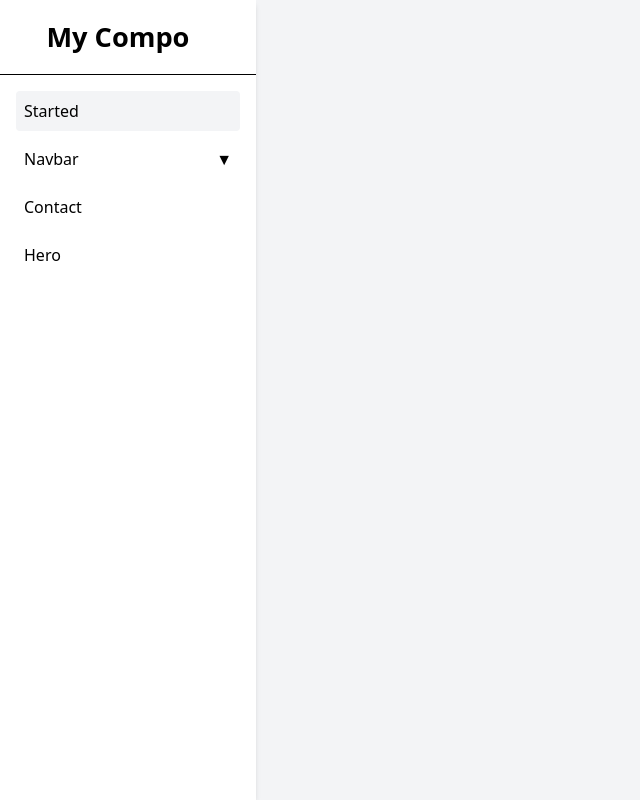
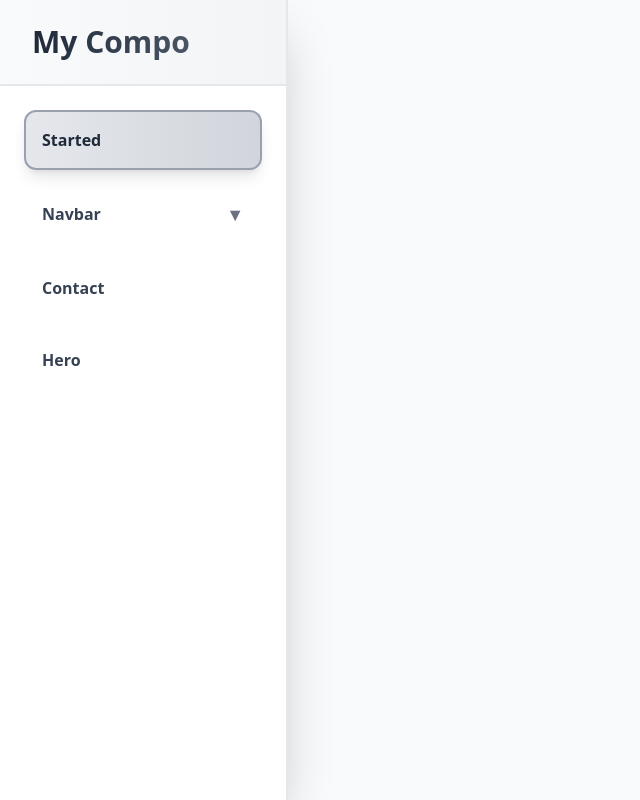
Before and after one commit to Lio3307/MyCompo-, a React (Vite) app: page /dashboard in a window 1280 px wide. Shown: the whole page, without its empty margins (0-640 px from the left). Built offline with nearby package versions, Linux system fonts and the light colour scheme.

Commit message:
fix: sidebar style not responsive

```diff
--- a/src/components/Sidebar.tsx
+++ b/src/components/Sidebar.tsx
@@ -15,9 +15,9 @@ const Sidebar = ({ children, getPath }: SidebarProps) => {
   }
 
   return (
-    <div className=" flex min-h-screen">
+   <div className="flex min-h-screen bg-gray-50">
   <button
-        className="md:hidden fixed top-4 left-4 z-60 px-3 py-2 bg-gray-200 rounded shadow-md focus:outline-none"
+    className="md:hidden fixed top-6 left-6 z-60 px-4 py-3 bg-gradient-to-r from-gray-100 to-gray-200 hover:from-gray-200 hover:to-gray-300 rounded-xl shadow-lg hover:shadow-xl focus:outline-none focus:ring-4 focus:ring-gray-300 transition-all duration-300 transform hover:scale-105 text-gray-800 font-bold text-lg border border-gray-300"
     onClick={() => setIsOpen(true)}
     aria-label="Open Sidebar"
   >
@@ -26,20 +26,23 @@ const Sidebar = ({ children, getPath }: SidebarProps) => {
 
   {isOpen && (
     <div
-          className="fixed inset-0 backdrop-blur-sm bg-transparent z-50 md:hidden"
+      className="fixed inset-0 backdrop-blur-md bg-gray-900 bg-opacity-20 z-50 md:hidden"
       onClick={() => setIsOpen(false)}
       aria-hidden="true"
     ></div>
   )}
 
   <aside
-        className={`fixed md:sticky min-h-screen md:top-0 top-0 left-0 h-full w-64 bg-white shadow-md z-60 transform transition-transform duration-300
-          ${isOpen ? "translate-x-0" : "-translate-x-full"} md:translate-x-0`}
+    className={`fixed md:sticky min-h-screen md:top-0 top-0 left-0 h-full w-72 bg-white shadow-2xl z-60 transform transition-all duration-300 border-r-2 border-gray-200 ${
+      isOpen ? "translate-x-0" : "-translate-x-full"
+    } md:translate-x-0`}
   >
-        <div className="p-4 font-bold text-lg border-b flex justify-between items-center">
-          <span className="ml-[1.9rem] text-[1.7rem]">My Compo</span>
+    <div className="p-6 font-bold text-xl border-b-2 border-gray-200 flex justify-between items-center bg-gradient-to-r from-gray-50 to-gray-100">
+      <span className="ml-2 text-3xl bg-gradient-to-r from-gray-800 to-gray-600 bg-clip-text text-transparent">
+        My Compo
+      </span>
       <button
-            className="md:hidden text-2xl font-bold focus:outline-none"
+        className="md:hidden text-3xl font-bold focus:outline-none text-gray-600 hover:text-gray-800 transition-colors duration-300 bg-gray-100 hover:bg-gray-200 rounded-lg p-2"
         onClick={() => setIsOpen(false)}
         aria-label="Close Sidebar"
       >
@@ -47,14 +50,17 @@ const Sidebar = ({ children, getPath }: SidebarProps) => {
       </button>
     </div>
 
-        <nav className="p-4">
-          <ul className="space-y-2">
+    <nav className="p-6">
+      <ul className="space-y-3">
         <li>
           <Link
             to={"/dashboard/home"}
-                className={`block p-2 rounded hover:bg-gray-100 transition ${
-                  getPath === "home" ? "bg-gray-100" : ""
+            className={`block p-4 rounded-xl font-semibold text-gray-700 hover:bg-gradient-to-r hover:from-gray-100 hover:to-gray-200 transition-all duration-300 border-2 ${
+              getPath === "home"
+                ? "bg-gradient-to-r from-gray-200 to-gray-300 border-gray-400 shadow-lg text-gray-800"
+                : "border-transparent hover:border-gray-300 hover:shadow-md"
             }`}
+            onClick={() => setIsOpen(false)}
           >
             Started
           </Link>
@@ -67,18 +73,22 @@ const Sidebar = ({ children, getPath }: SidebarProps) => {
               e.stopPropagation();
               toggleDropdown("navbar");
             }}
-                className="flex items-center justify-between w-full p-2 rounded hover:bg-gray-100 transition"
+            className="flex items-center justify-between w-full p-4 rounded-xl font-semibold text-gray-700 hover:bg-gradient-to-r hover:from-gray-100 hover:to-gray-200 transition-all duration-300 border-2 border-transparent hover:border-gray-300 hover:shadow-md"
             aria-expanded={dropdownOpen === "navbar"}
           >
+            <span className="flex items-center gap-3">
               <span>Navbar</span>
-                <span>{dropdownOpen === "navbar" ? "▲" : "▼"}</span>
+            </span>
+            <span className="text-gray-500 font-bold text-lg">
+              {dropdownOpen === "navbar" ? "▲" : "▼"}
+            </span>
           </button>
           {dropdownOpen === "navbar" && (
-                <ul className="ml-4 mt-1 space-y-1">
+            <ul className="ml-8 mt-2 space-y-2 bg-gray-50 rounded-xl p-3 border-2 border-gray-200">
               <li>
                 <a
                   href="#"
-                      className="block p-2 rounded hover:bg-gray-100 transition"
+                  className="block p-3 rounded-lg hover:bg-white hover:shadow-md transition-all duration-300 text-gray-600 font-medium border border-transparent hover:border-gray-300"
                 >
                   Sidebar
                 </a>
@@ -86,7 +96,7 @@ const Sidebar = ({ children, getPath }: SidebarProps) => {
               <li>
                 <a
                   href="#"
-                      className="block p-2 rounded hover:bg-gray-100 transition"
+                  className="block p-3 rounded-lg hover:bg-white hover:shadow-md transition-all duration-300 text-gray-600 font-medium border border-transparent hover:border-gray-300"
                 >
                   Headerbar
                 </a>
@@ -98,9 +108,12 @@ const Sidebar = ({ children, getPath }: SidebarProps) => {
         <li>
           <Link
             to={"/dashboard/contact"}
-                className={`block p-2 rounded hover:bg-gray-100 transition ${
-                  getPath === "contact" ? "bg-gray-100" : ""
+            className={`block p-4 rounded-xl font-semibold text-gray-700 hover:bg-gradient-to-r hover:from-gray-100 hover:to-gray-200 transition-all duration-300 border-2 ${
+              getPath === "contact"
+                ? "bg-gradient-to-r from-gray-200 to-gray-300 border-gray-400 shadow-lg text-gray-800"
+                : "border-transparent hover:border-gray-300 hover:shadow-md"
             }`}
+            onClick={() => setIsOpen(false)}
           >
             Contact
           </Link>
@@ -109,19 +122,21 @@ const Sidebar = ({ children, getPath }: SidebarProps) => {
         <li>
           <Link
             to={"/dashboard/hero"}
-                className={`block p-2 rounded hover:bg-gray-100 transition ${
-                  getPath === "hero" ? "bg-gray-100" : ""
+            className={`block p-4 rounded-xl font-semibold text-gray-700 hover:bg-gradient-to-r hover:from-gray-100 hover:to-gray-200 transition-all duration-300 border-2 ${
+              getPath === "hero"
+                ? "bg-gradient-to-r from-gray-200 to-gray-300 border-gray-400 shadow-lg text-gray-800"
+                : "border-transparent hover:border-gray-300 hover:shadow-md"
             }`}
+            onClick={() => setIsOpen(false)}
           >
             Hero
           </Link>
         </li>
-
       </ul>
     </nav>
   </aside>
 
-      <main className="flex-1 md:ml-[1rem] mt-[2rem]">{children}</main>
+  <main className="flex-1 md:ml-6 mt-6 p-4">{children}</main>
 </div>
   );
 };
```
Lines whose indentation alone changed are shown as unchanged.
